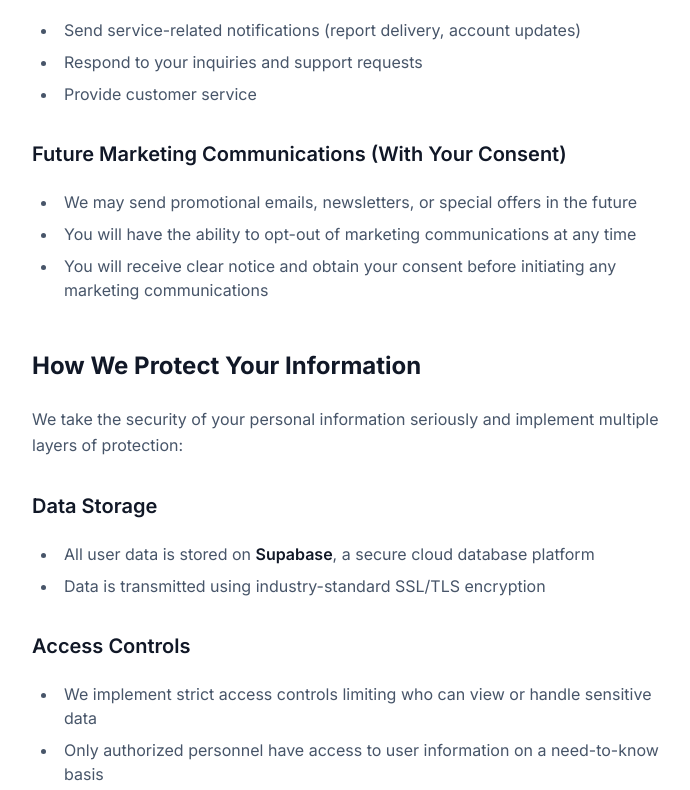
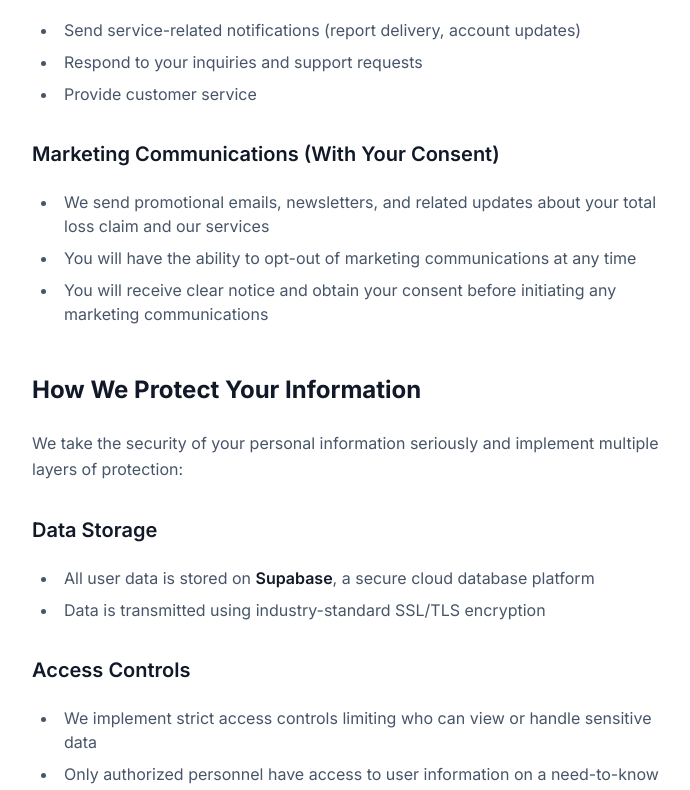
Before and after one commit to Lemmeyg/VehicleValuation, a Next.js app: page /privacy in a window 1280 px wide. Shown: the part 2600-3390 px from the top of the page, without its empty margins (240-930 px from the left). Built offline with nearby package versions, Linux system fonts and the light colour scheme; no server answers.

Commit message:
docs: present-tense the privacy policy marketing section

```diff
--- a/app/privacy/page.tsx
+++ b/app/privacy/page.tsx
@@ -227,11 +227,12 @@ export default function PrivacyPolicyPage() {
                 </ul>
 
                 <h3 className="text-xl font-semibold text-slate-900 mb-3">
-                  Future Marketing Communications (With Your Consent)
+                  Marketing Communications (With Your Consent)
                 </h3>
                 <ul className="list-disc pl-6 mb-4 text-slate-600 space-y-2">
                   <li>
-                    We may send promotional emails, newsletters, or special offers in the future
+                    We send promotional emails, newsletters, and related updates about your total
+                    loss claim and our services
                   </li>
                   <li>
                     You will have the ability to opt-out of marketing communications at any time
@@ -430,7 +431,7 @@ export default function PrivacyPolicyPage() {
 
                 <h3 className="text-xl font-semibold text-slate-900 mb-3">Right to Opt-Out</h3>
                 <ul className="list-disc pl-6 mb-4 text-slate-600 space-y-2">
-                  <li>You can opt-out of future marketing communications (when implemented)</li>
+                  <li>You can opt-out of marketing communications at any time</li>
                   <li>You can request that we stop processing your data for certain purposes</li>
                 </ul>
 
```
